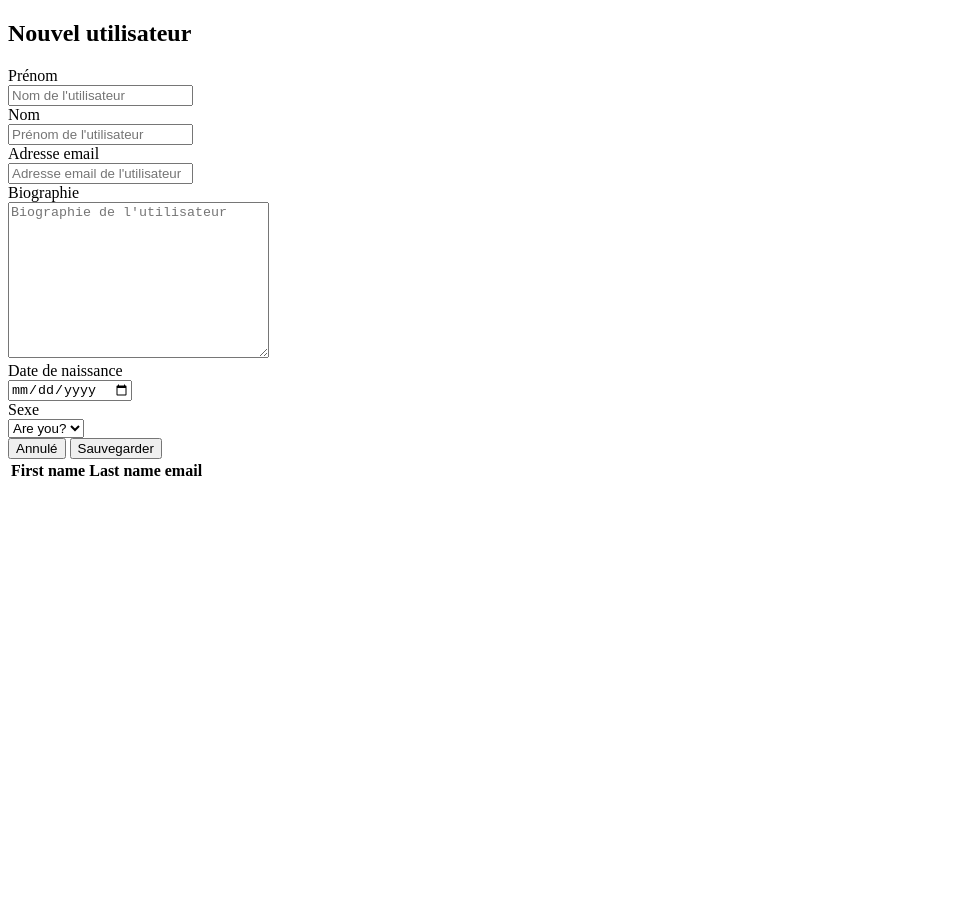
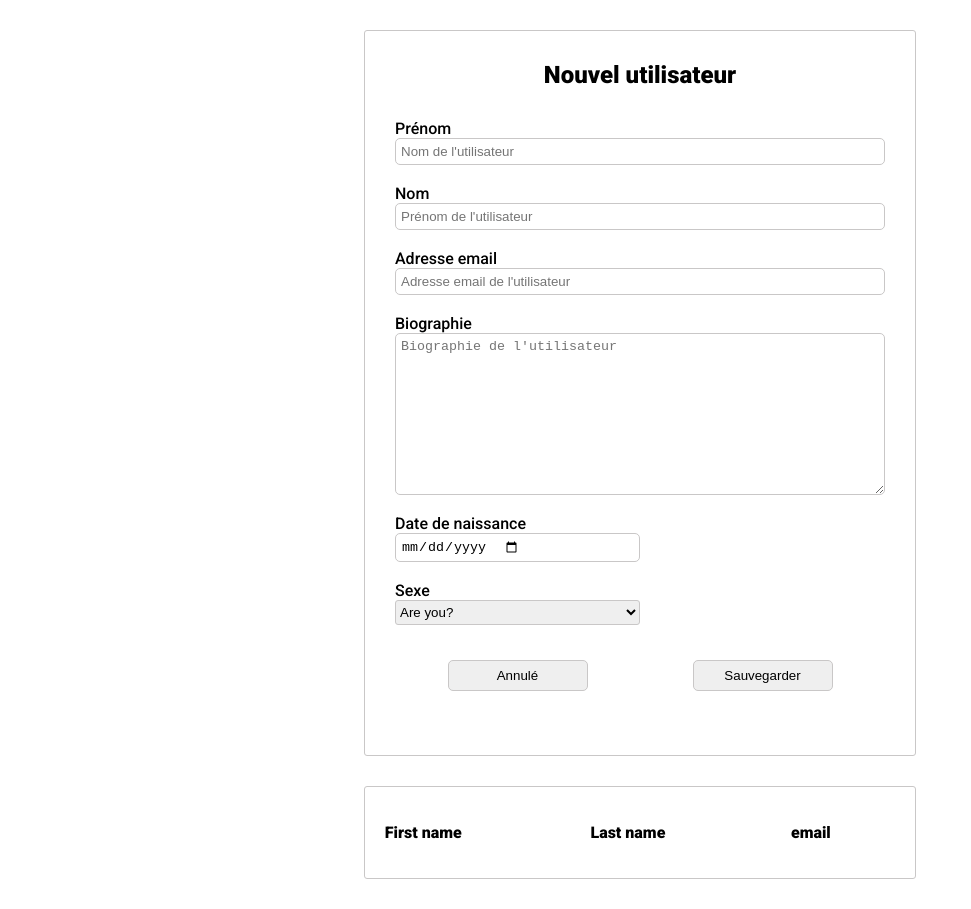
Before and after one commit to abelRdimby/sign-in, a plain HTML site: page sign-up/sign-up.html in a window 1280 px wide. Shown: the whole page, without its empty margins (0-971 px from the left). Before the commit the page ends 800 px from the top, so only its background shows below. Drawn offline with Linux system fonts and the light colour scheme.

Commit message:
okay switch to another page width authentification

```diff
--- a/sign-up/index.html
+++ b/sign-up/sign-up.html
@@ -8,7 +8,7 @@
     <link rel="preconnect" href="https://fonts.gstatic.com" crossorigin>
     <link href="https://fonts.googleapis.com/css2?family=Roboto:wght@300;500;900&display=swap" rel="stylesheet">
     <!-- CSS Global -->
-    <link rel="stylesheet" href="style.css">
+    <link rel="stylesheet" href="style/style.css">
     <title>formulaire</title>
 </head>
 <body>
--- /dev/null
+++ b/sign-up/style/loading.css
@@ -0,0 +1,112 @@
+:root {
+    --color-black:rgb(26, 26, 26) ;
+    --color-grey: rgb(1, 20, 73);
+    --color-red: rgb(255, 1, 77);
+    --color-blue: rgb(0, 29, 110);
+    --color-green: rgb(34, 255, 34);
+    --color-pink: rgb(201, 26, 245);
+    --color-white: white;
+    --color-magenta: magenta;
+    --color-pink-black: rgb(90, 0, 60);
+
+}
+*, *::after, *::before{
+    margin: 0;
+    padding: 0;
+    box-sizing: inherit;
+    transition: all 2.8s;
+    letter-spacing: 2px;
+}
+
+.loading{
+    width: 100%;
+    height: 100vh;
+    display: flex;
+    align-items: center;
+    justify-content: center;
+}
+.line{
+    background-color: var(--color-blue);
+    width: 300px;
+    height: 3px;
+    position: relative;
+    overflow: hidden;
+    animation: widthPlayElement 3s infinite;
+}
+@keyframes widthPlayElement {
+    0%{
+        width: 0;
+        left: 0;
+        background-color: var(--color-pink);
+    }
+    50%{
+        width: 300px;
+        right: 0;
+        background-color: var(--color-blue);
+    }
+    100%{
+        width: 0;
+        left: 0;
+        background-color: var(--color-white);
+    }
+}
+.line::before{
+    content: "";
+    width: 300px;
+    height: 3px;
+    background-color: var(--color-pink);
+    position: absolute;
+    transition: 0.8s all;
+    animation: scalePlayBefore 0.1s infinite;
+}
+@keyframes scalePlayBefore {
+    0%{
+        transform: scaleX(0);
+        background-color: var(--color-pink);
+    }
+    50%{
+        transform: scaleX(1);
+        background: transparent;
+    }
+    100%{
+        transform: scaleX(0);
+        background-color: var(--color-pink-black);
+    }
+}
+.line::after{
+    content: "";
+    width: 300px;
+    height: 3px;
+    background-color: var(--color-white);
+    position: absolute;
+    transition: 0.8s all;
+    z-index: 10;
+    animation: positionLineafter 1.3s infinite;
+}
+@keyframes positionLineafter {
+    0%{
+        background-color: var(--color-red);
+        width: 0;
+        transform: translateX(0);
+    }
+    25%{
+        background-color: var(--color-grey);
+        width: 150px;
+        transform: translateX(150px);
+    }
+    50%{
+        background-color: var(--color-magenta);
+        width: 300px;
+        transform: translateX(0);
+    }
+    75%{
+        background-color: var(--color-blue);
+        width: 150px;
+        transform: translateX(300px);
+    }
+    100%{
+        background-color: var(--color-white);
+        width: 0px;
+        transform: translateX(150px);
+    }
+}
--- /dev/null
+++ b/sign-up/style/style.css
@@ -0,0 +1,168 @@
+:root {
+    --color-black:rgb(26, 26, 26) ;
+    --color-grey: rgb(201, 199, 199);
+    --color-red: rgb(255, 1, 77);
+    --color-blue: rgb(0, 121, 202);
+    --color-green: rgb(34, 255, 34);
+}
+
+body{
+    width: 100%;
+    /* height: 790px; */
+    /* overflow: hidden; */
+    display: flex;
+    flex-direction: column;
+    justify-content: center;
+    align-items: center;
+    align-items: center;
+    padding: 0;
+    margin: 0;
+    font-family: 'Roboto', sans-serif;
+    transition: 0.8s all;
+}
+h2{
+    margin: 0;
+    padding: 0;
+    margin-bottom: 30px;
+    text-align: center;
+}
+h1{
+    margin: 0;
+    padding: 0;
+    margin-bottom: 30px;
+    text-align: center;
+}
+.sign-up{
+    width: 550px;
+    border: 1px solid var(--color-grey);
+    border-radius: 3px;
+    display: flex;
+    justify-content: center;
+    align-items: center;
+    transition: 0.8s all;
+    margin-block: 30px;
+
+}
+form {
+    width: 100%;
+    padding: 30px;
+    transition: 0.8s all;
+}
+
+.invalid-input::placeholder {
+    color: var(--color-red); /* Couleur en cas de validation invalide */
+  }
+.middle{
+    width: 50%;
+    height: 100%;
+    transition: 0.8s all;
+    /* background-color: blue; */
+}
+.middle input{
+    width: 95%;
+}
+select {
+    width: 100%;
+    height: 25px;
+    border-radius: 3px;
+    border: 1px var(--color-grey) solid;
+}
+input,textarea{
+    padding: 5px;
+    border-radius: 5px;
+    border: 1px solid var(--color-grey);
+    display: flex;
+    transition: 0.8s all;
+}
+#firstname,#lastname,#email,#biographie{
+    color: var(--color-black);
+    width: 97.5%;
+}
+
+.animation{
+    animation-name: notValid;
+    animation-duration: 1s;
+    transition: 0.8s all;
+}
+@keyframes notValid {
+    0%{
+        transform: translateX(0);
+    }
+    25%{
+        transform: translateX(5px);
+    }
+    50%{
+        transform: translateX(-5px);
+    }
+    75%{
+        transform: translateX(3px);
+    }
+    90%{
+        transform: translateX(-2px);
+    }
+    100%{
+        transform: translateX(0);
+    }
+}
+
+.btn-space {
+    /* background-color: aqua; */
+    width: 100%;
+    height: 100px;
+    display: flex;
+    flex-direction: row;
+    justify-content: space-between;
+}
+.form-btn {
+margin: auto;
+text-align: center;
+padding: 7px 13px ;
+max-width: 55%;
+width: 140px;
+cursor: pointer;
+}
+
+.userSection{
+    width: 550px;
+    border: 1px solid var(--color-grey);
+    border-radius: 3px;
+    display: flex;
+    justify-content: center;
+    align-items: center;
+    transition: 0.8s all;
+    margin-block: 0px 30px;
+}
+table{
+    margin-block: 30px;
+    width: 95%;
+    text-align: left;
+    border-spacing: 5px;
+}
+table tbody{
+    font-size: 12px;
+    position: relative;
+}
+table>colgroup>col{
+    border: 1px var(--color-black) solid;
+}
+.blockBtn{
+    display: flex;
+    flex-direction: row;
+    position: absolute;
+    right: 0;
+    transform: translateY(-40px);
+
+
+}
+.btnUserEdit{
+    cursor: pointer;
+    width: 15px;
+    margin-inline-start: 5px;
+    color: var(--color-blue);
+}
+.changeBtn:hover{
+    color: var(--color-black);
+}
+.deleteBtn:hover{
+    color: var(--color-red);
+}
--- /dev/null
+++ b/style/loading.css
@@ -0,0 +1,112 @@
+:root {
+    --color-black:rgb(26, 26, 26) ;
+    --color-grey: rgb(1, 20, 73);
+    --color-red: rgb(255, 1, 77);
+    --color-blue: rgb(0, 29, 110);
+    --color-green: rgb(34, 255, 34);
+    --color-pink: rgb(201, 26, 245);
+    --color-white: white;
+    --color-magenta: magenta;
+    --color-pink-black: rgb(90, 0, 60);
+
+}
+*, *::after, *::before{
+    margin: 0;
+    padding: 0;
+    box-sizing: inherit;
+    transition: all 2.8s;
+    letter-spacing: 2px;
+}
+
+.loading{
+    width: 100%;
+    height: 100vh;
+    display: flex;
+    align-items: center;
+    justify-content: center;
+}
+.line{
+    background-color: var(--color-blue);
+    width: 300px;
+    height: 3px;
+    position: relative;
+    overflow: hidden;
+    animation: widthPlayElement 3s infinite;
+}
+@keyframes widthPlayElement {
+    0%{
+        width: 0;
+        left: 0;
+        background-color: var(--color-pink);
+    }
+    50%{
+        width: 300px;
+        right: 0;
+        background-color: var(--color-blue);
+    }
+    100%{
+        width: 0;
+        left: 0;
+        background-color: var(--color-white);
+    }
+}
+.line::before{
+    content: "";
+    width: 300px;
+    height: 3px;
+    background-color: var(--color-pink);
+    position: absolute;
+    transition: 0.8s all;
+    animation: scalePlayBefore 0.1s infinite;
+}
+@keyframes scalePlayBefore {
+    0%{
+        transform: scaleX(0);
+        background-color: var(--color-pink);
+    }
+    50%{
+        transform: scaleX(1);
+        background: transparent;
+    }
+    100%{
+        transform: scaleX(0);
+        background-color: var(--color-pink-black);
+    }
+}
+.line::after{
+    content: "";
+    width: 300px;
+    height: 3px;
+    background-color: var(--color-white);
+    position: absolute;
+    transition: 0.8s all;
+    z-index: 10;
+    animation: positionLineafter 1.3s infinite;
+}
+@keyframes positionLineafter {
+    0%{
+        background-color: var(--color-red);
+        width: 0;
+        transform: translateX(0);
+    }
+    25%{
+        background-color: var(--color-grey);
+        width: 150px;
+        transform: translateX(150px);
+    }
+    50%{
+        background-color: var(--color-magenta);
+        width: 300px;
+        transform: translateX(0);
+    }
+    75%{
+        background-color: var(--color-blue);
+        width: 150px;
+        transform: translateX(300px);
+    }
+    100%{
+        background-color: var(--color-white);
+        width: 0px;
+        transform: translateX(150px);
+    }
+}
--- /dev/null
+++ b/style/style.css
@@ -0,0 +1,103 @@
+:root {
+    --color-black:rgb(26, 26, 26) ;
+    --color-grey: rgb(0, 29, 110);
+    --color-red: rgb(255, 1, 77);
+    --color-blue: rgb(0, 29, 110);
+    --color-green: rgb(34, 255, 34);
+    --color-pink: rgb(201, 26, 245);
+    --color-white: white;
+    --color-white-break: rgb(245, 245, 204);
+    --color-magenta: magenta;
+    --color-pink-black: rgb(90, 0, 60);
+
+}
+
+*, *::after, *::before{
+    margin: 0;
+    padding: 0;
+    box-sizing: inherit;
+    transition: all 1.8s;
+    letter-spacing: 2px;
+    font-family: 'Roboto', sans-serif;
+}
+a{
+    text-decoration: none;
+    color: white;
+}
+.display-none{
+    display: none;
+}
+
+body{
+    width: 100%;
+    /* overflow: hidden; */
+    display: flex;
+    flex-direction: column;
+    justify-content: center;
+    align-items: center;
+    align-items: center;
+    padding: 0;
+    margin: 0;
+    font-family: 'Roboto', sans-serif;
+    transition: 0.8s all;
+    background: linear-gradient(105deg,rgb(255, 255, 255), rgb(229, 216, 247), rgb(72, 109, 255), rgb(255, 248, 206));
+}
+
+header{
+    width: 100%;
+    position: relative;
+}
+header .btn-sign{
+
+    position: absolute;
+    right: 10px;
+}
+.btn-sign a{
+    text-decoration: none;
+    color: var(--color-blue);
+    padding: 5px 15px;
+    background-color: var(--color-white);
+    margin-inline-start: 5px;
+}
+
+.header-bar-menu{
+    width: 100%;
+    height: 50px;
+    background-color: var(--color-blue);
+    color: var(--color-white);
+    display: flex;
+    flex-direction: row;
+    align-items: center;
+    justify-content: space-around;
+    position: relative;
+
+}
+.menu-bar{
+    display: flex;
+    flex-direction: row;
+    justify-content: space-around;
+    gap: 45px;
+    list-style: none;
+    /* background-color: red; */
+    color: var(--color-white);
+
+}
+.banner{
+    width: 100%;
+    height: 350px;
+    display: flex;
+    justify-content: center;
+    align-items: center;
+    /* background-color: var(--color-white-break); */
+}
+
+.content-text{
+    display: flex;
+    flex-direction: row;
+}
+.side-by-side{
+    display: flex;
+    justify-content: center;
+    align-items: center;
+    padding: 15px 30px;
+}
```
Also changed, not shown: database.json (added, +22 -0 lines), index.html (added, +49 -0 lines), script.js (added, +29 -0 lines).
